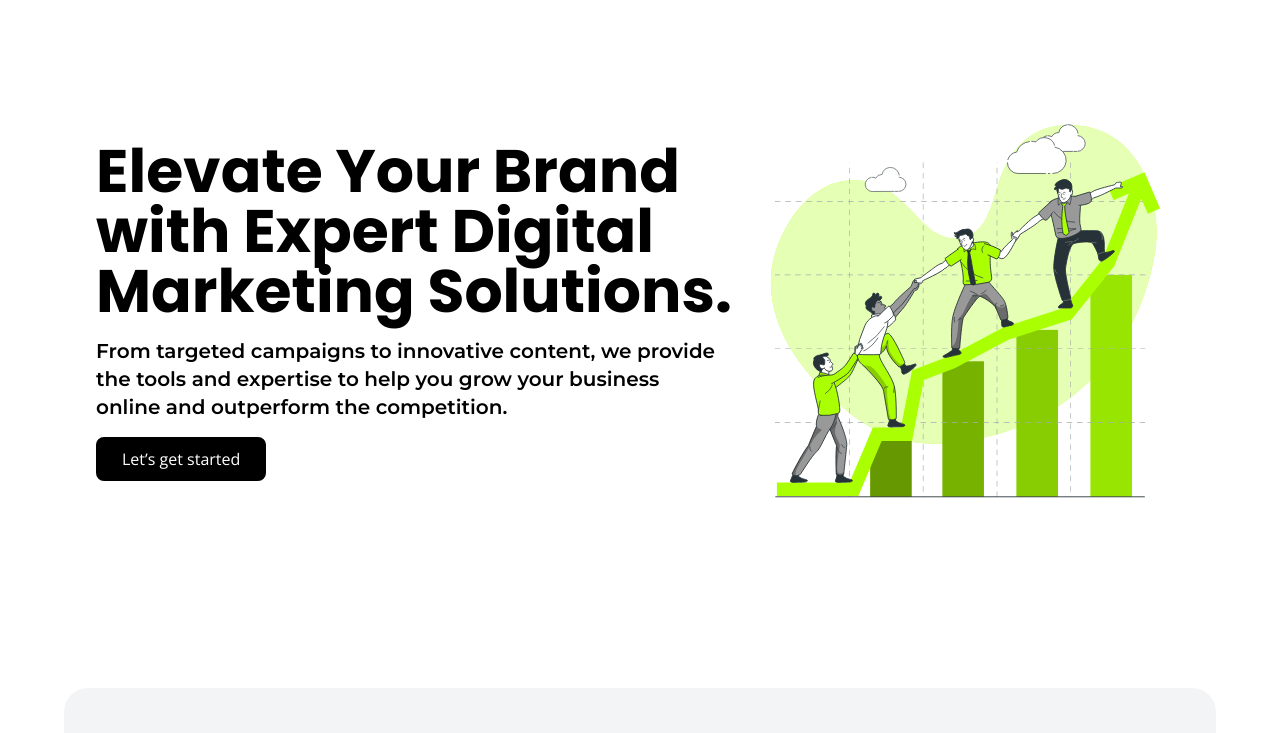
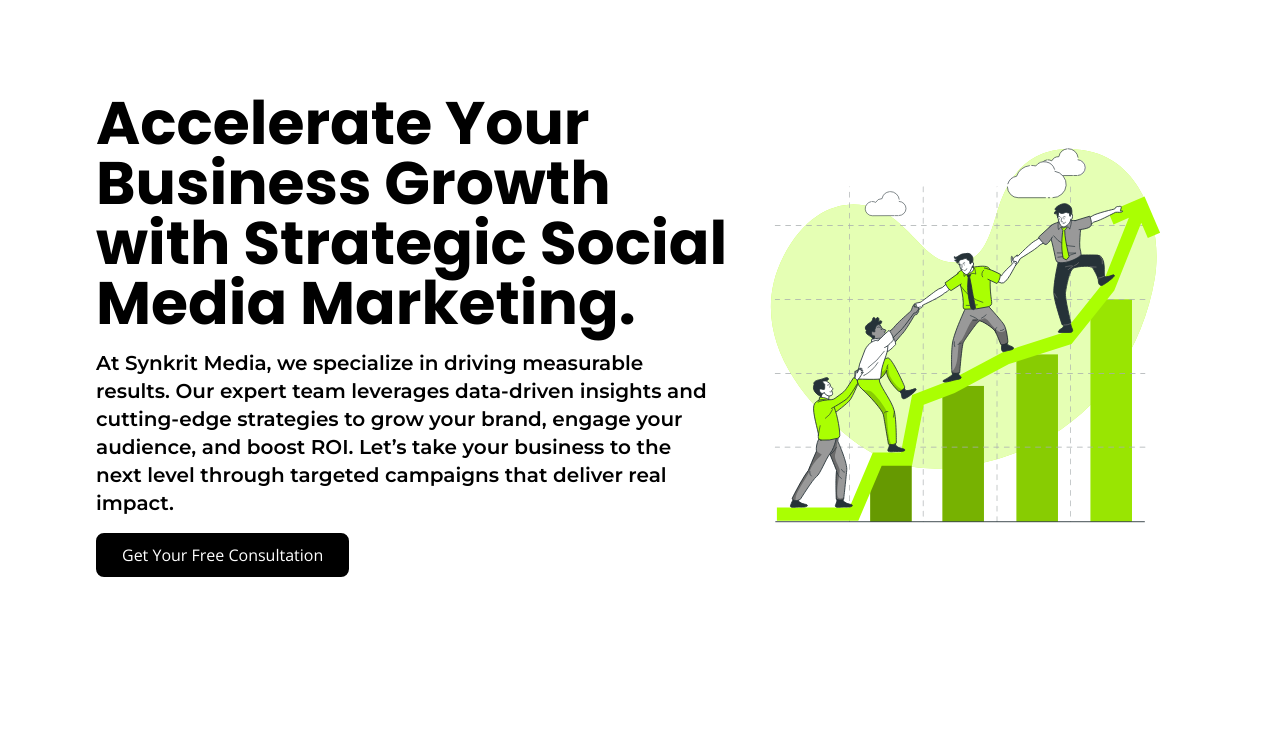
Before and after one commit to synkrit-admin/synkrit, a website: page index.html in a window 1280 px wide. Shown: the part 67-800 px from the top of the page. Drawn offline with nearby package versions, Linux system fonts and the light colour scheme.

Commit message:
changed hero section

```diff
--- a/index.html
+++ b/index.html
@@ -171,14 +171,16 @@
         <h1
           class="text-center sm:text-left text-4xl sm:text-6xl font-bold text-black selection-green leading-tight"
         >
-          Elevate Your Brand with Expert Digital Marketing Solutions.
+          Accelerate Your Business Growth with Strategic Social Media Marketing.
         </h1>
         <h2
           class="text-center sm:text-left text-xl font-semibold text-black mr-8"
         >
-          From targeted campaigns to innovative content, we provide the tools
-          and expertise to help you grow your business online and outperform the
-          competition.
+          At Synkrit Media, we specialize in driving measurable results. Our
+          expert team leverages data-driven insights and cutting-edge strategies
+          to grow your brand, engage your audience, and boost ROI. Let’s take
+          your business to the next level through targeted campaigns that
+          deliver real impact.
         </h2>
         <p class="text-gray-500"></p>
         <div class="flex justify-center sm:justify-start">
@@ -188,7 +190,7 @@
             class="bg-black inline-block text-white py-2 px-6 rounded-lg hover:text-black border-black border-2 hover:bg-transparent transition duration-300"
             onclick="handleConnectClick()"
           >
-            Let’s get started
+            Get Your Free Consultation
           </a>
         </div>
         <!-- <a href="#connect" id="connect" class="border-2 bg-color-green color-green inline-block text-white py-2 px-6 rounded-lg hover:text-black border-color-green hover:border-2 hover:bg-transparent transition duration-300"  onclick="handleConnectClick()">
```
